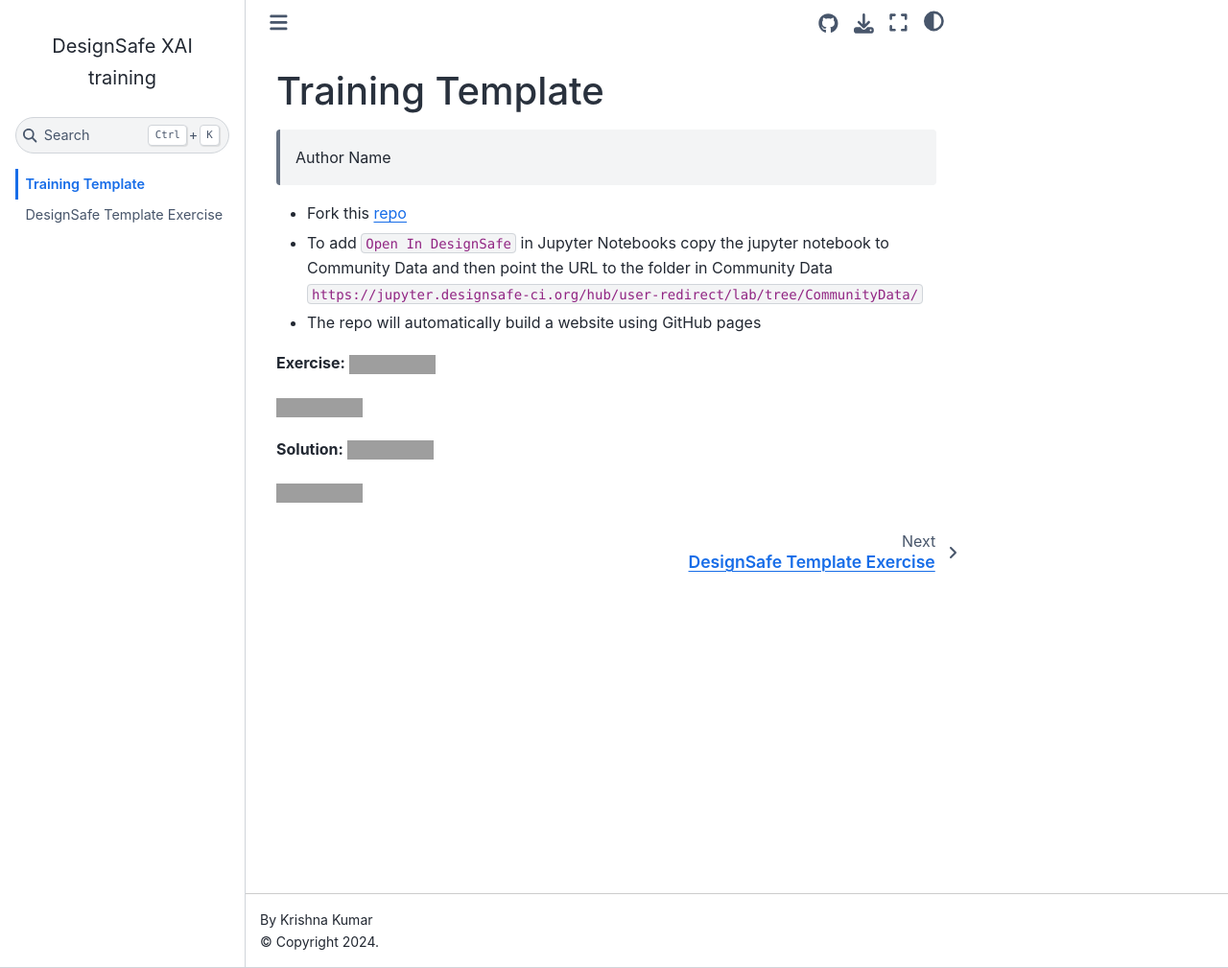
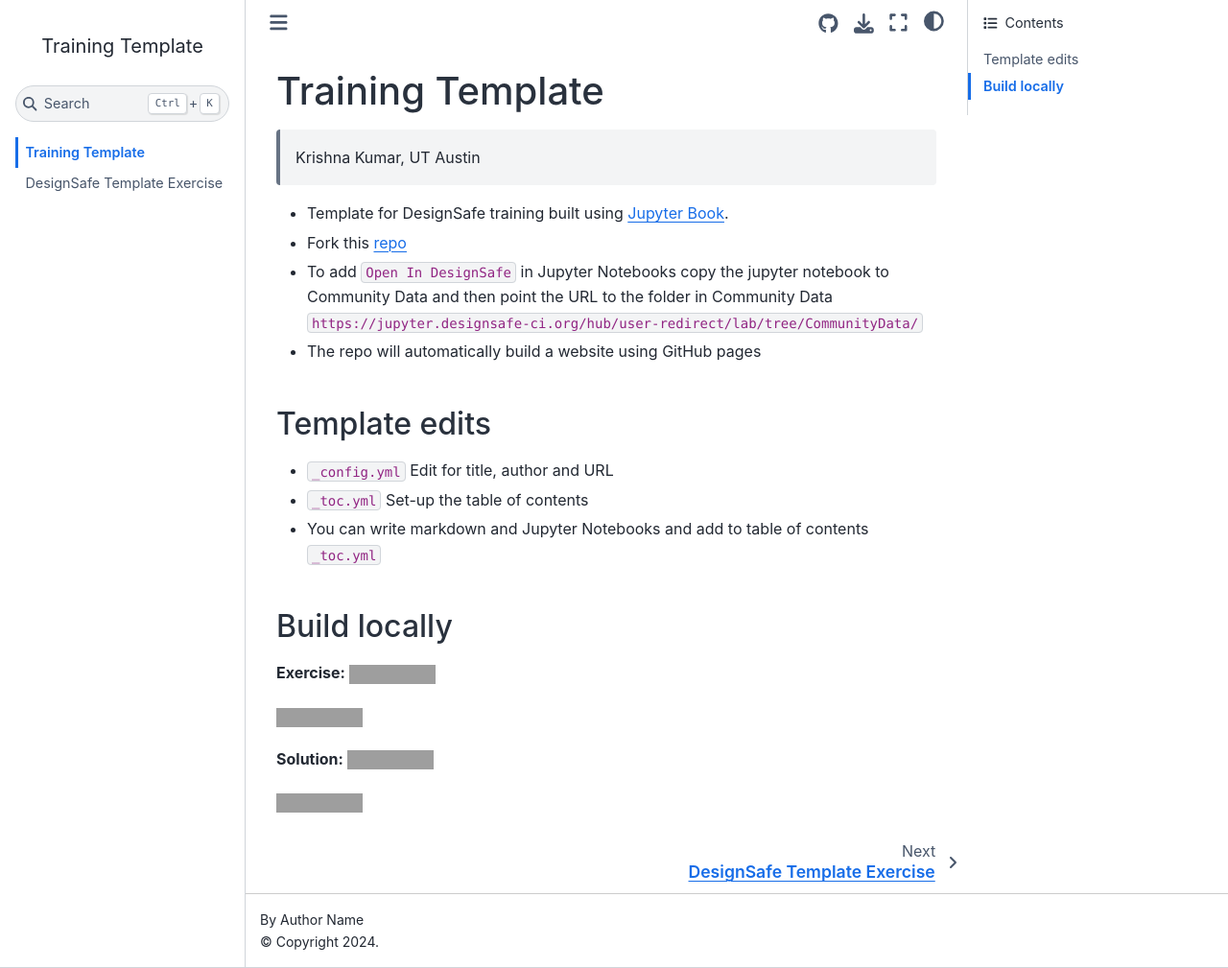
Before and after one commit to sjbrandenberg/training-scientific-computing, a Jupyter Book: the page built from README.md, in a window 1280 px wide and 1009 px high. Shown: the whole window at 96% size. Built offline with Jupyter Book 1.0.4 settings and Sphinx 7.4.7 and the Sphinx Book theme 1.1.4, drawn with Linux system fonts in a browser that asks for light colours; grey boxes are pictures that could not be loaded.

Commit message:
Add instructions for config and toc

```diff
--- a/README.md
+++ b/README.md
@@ -1,10 +1,19 @@
 # Training Template
 
-> Author Name
+> Krishna Kumar, UT Austin
 
+- Template for DesignSafe training built using [Jupyter Book](https://jupyterbook.org/en/stable/intro.html).
 - Fork this [repo](https://github.com/DesignSafe-CI/training-template)
 - To add `Open In DesignSafe` in Jupyter Notebooks copy the jupyter notebook to Community Data and then point the URL to the folder in Community Data `https://jupyter.designsafe-ci.org/hub/user-redirect/lab/tree/CommunityData/`
 - The repo will automatically build a website using GitHub pages
+
+## Template edits
+- `_config.yml` Edit for title, author and URL
+- `_toc.yml` Set-up the table of contents
+- You can write markdown and Jupyter Notebooks and add to table of contents `_toc.yml`
+
+## Build locally
+
 
 **Exercise:**
 [![Try on DesignSafe](https://raw.githubusercontent.com/DesignSafe-CI/training-template/main/DesignSafe-Badge.svg)](https://jupyter.designsafe-ci.org/hub/user-redirect/lab/tree/CommunityData/Training/template/01-template-exercise.ipynb)
--- a/_config.yml
+++ b/_config.yml
@@ -1,8 +1,8 @@
 # Book settings
 # Learn more at https://jupyterbook.org/customize/config.html
 
-title: DesignSafe XAI training
-author: Krishna Kumar
+title: Training Template
+author: Author Name
 logo: logo.png
 copyright: "2024"
 
@@ -20,7 +20,7 @@
 
 # Information about where the book exists on the web
 repository:
-  url: https://github.com/DesignSafe-CI/2024-xai-course  # Online location of your book
+  url: https://github.com/DesignSafe-CI/training-template # Online location of your book
   path_to_book: docs  # Optional path to your book, relative to the repository root
   branch: main  # Which branch of the repository should be used when creating links (optional)
 
@@ -30,4 +30,4 @@
   use_issues_button: true
   use_repository_button: true
   extra_navbar: ""
-  google_analytics_id: G-X06NJT7GSH
+  google_analytics_id: G-XXXXXXXXXX
```
